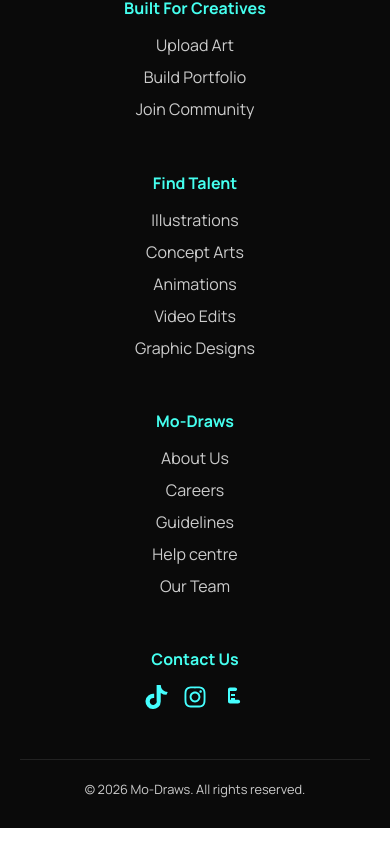
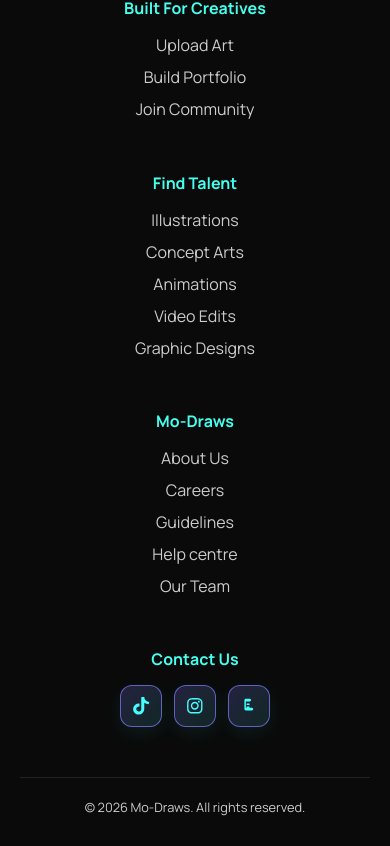
Before and after one commit to tesssie-tech/Mo-draws, a React (Create React App) app: page / in a window 390 px wide. Shown: the part 3284-4130 px from the top of the page. Built offline with nearby package versions, Linux system fonts and the light colour scheme.

Commit message:
Improve dashboard and landing responsiveness plus footer icon styling

```diff
--- a/src/App.js
+++ b/src/App.js
@@ -94,6 +94,9 @@
 
   const handleAuthSuccess = (userData) => {
     const { isNewUser = false, ...safeUserData } = userData;
+    if (isNewUser) {
+      localStorage.removeItem('userAvatar');
+    }
     setUser(safeUserData);
     setIsNewUserSession(Boolean(isNewUser));
     setIsAuthenticated(true);
--- a/src/LandingPage.js
+++ b/src/LandingPage.js
@@ -500,16 +500,106 @@
           {/* 5. Social Media */}
           <div style={{ flex: '1', minWidth: '150px', marginBottom: isMobile ? '10px' : '20px' }}>
             <h4 style={{ color: '#45FFEF', marginBottom: '15px' }}>Contact Us</h4>
-            <div style={{ display: 'flex', gap: '15px', justifyContent: isMobile ? 'center' : 'flex-start' }}>
-              <a href="#" style={{ display: 'inline-flex', alignItems: 'center', justifyContent: 'center', color: '#45FFFF', textDecoration: 'none', cursor: 'pointer', transition: 'color 0.2s' }} onMouseEnter={(e) => e.target.style.color = 'white'} onMouseLeave={(e) => e.target.style.color = '#45FFFF'}>
-                <svg stroke="currentColor" fill="currentColor" strokeWidth="0" viewBox="0 0 448 512" height="1.5em" width="1.5em" xmlns="http://www.w3.org/2000/svg"><path d="M448 209.91a210.06 210.06 0 0 1-122.77-39.25V349.38A162.55 162.55 0 1 1 185 188.31V278.2a74.62 74.62 0 1 0 52.23 50.85V0h88a148.62 148.62 0 0 0 148.62 148.62z"></path></svg>
-              </a>
-              <a href="#" style={{ display: 'inline-flex', alignItems: 'center', justifyContent: 'center', color: '#45FFFF', textDecoration: 'none', cursor: 'pointer', transition: 'color 0.2s' }} onMouseEnter={(e) => e.target.style.color = 'white'} onMouseLeave={(e) => e.target.style.color = '#45FFFF'}>
-                <svg stroke="currentColor" fill="currentColor" strokeWidth="0" viewBox="0 0 448 512" height="1.5em" width="1.5em" xmlns="http://www.w3.org/2000/svg"><path d="M224.1 141c-63.6 0-114.9 51.3-114.9 114.9s51.3 114.9 114.9 114.9S339 319.5 339 255.9 287.7 141 224.1 141zm0 189.6c-41.1 0-74.7-33.5-74.7-74.7s33.5-74.7 74.7-74.7 74.7 33.5 74.7 74.7-33.6 74.7-74.7 74.7zm146.4-194.3c0 14.9-12 26.8-26.8 26.8-14.9 0-26.8-12-26.8-26.8s12-26.8 26.8-26.8 26.8 12 26.8 26.8zm76.1 27.2c-1.7-35.9-9.9-67.7-36.2-93.9-26.2-26.2-58-34.4-93.9-36.2-37-2.1-147.9-2.1-184.9 0-35.8 1.7-67.6 9.9-93.9 36.1s-34.4 58-36.2 93.9c-2.1 37-2.1 147.9 0 184.9 1.7 35.9 9.9 67.7 36.2 93.9s58 34.4 93.9 36.2c37 2.1 147.9 2.1 184.9 0 35.9-1.7 67.7-9.9 93.9-36.2 26.2-26.2 34.4-58 36.2-93.9 2.1-37 2.1-147.8 0-184.8zM398.8 388c-7.8 19.6-22.9 34.7-42.6 42.6-29.5 11.7-99.5 9-132.1 9s-102.7 2.6-132.1-9c-19.6-7.8-34.7-22.9-42.6-42.6-11.7-29.5-9-99.5-9-132.1s-2.6-102.7 9-132.1c7.8-19.6 22.9-34.7 42.6-42.6 29.5-11.7 99.5-9 132.1-9s102.7-2.6 132.1 9c19.6 7.8 34.7 22.9 42.6 42.6 11.7 29.5 9 99.5 9 132.1s2.7 102.7-9 132.1z"></path></svg>
-              </a>
-              <a href="#" style={{ display: 'inline-flex', alignItems: 'center', justifyContent: 'center', color: '#45FFFF', textDecoration: 'none', cursor: 'pointer', transition: 'color 0.2s' }} onMouseEnter={(e) => e.target.style.color = 'white'} onMouseLeave={(e) => e.target.style.color = '#45FFFF'}>
-                <svg stroke="currentColor" fill="currentColor" strokeWidth="0" viewBox="0 0 24 24" height="1.5em" width="1.5em" xmlns="http://www.w3.org/2000/svg"><path d="M13.46 6c.73-.12 1.45-.88 1.66-1.6.15-1.08-1.09-2-2.12-2H8c-1.1 0-2 .9-2 2v12c0 1.1.9 2 2 2h8c1.03 0 2.27-.92 2.12-2-.21-.72-.93-1.48-1.66-1.6-.27-.04-.54-.04-.81-.04H8V6h5.46zM9 9h4v2H9V9zm4 4H9v2h4v-2z"></path></svg>
-              </a>
+            <div style={{ display: 'flex', gap: '12px', justifyContent: isMobile ? 'center' : 'flex-start' }}>
+              <button
+                type="button"
+                aria-label="TikTok"
+                onClick={() => showToast('TikTok link coming soon.')}
+                style={{
+                  width: '42px',
+                  height: '42px',
+                  display: 'inline-flex',
+                  alignItems: 'center',
+                  justifyContent: 'center',
+                  color: '#45FFFF',
+                  background: 'linear-gradient(135deg, rgba(133,122,255,0.22), rgba(69,255,239,0.12))',
+                  border: '1px solid rgba(133,122,255,0.7)',
+                  borderRadius: '12px',
+                  cursor: 'pointer',
+                  transition: 'all 0.2s ease',
+                  boxShadow: '0 6px 18px rgba(69,255,239,0.08)'
+                }}
+                onMouseEnter={(e) => {
+                  e.currentTarget.style.color = 'white';
+                  e.currentTarget.style.borderColor = '#45FFEF';
+                  e.currentTarget.style.transform = 'translateY(-2px)';
+                  e.currentTarget.style.boxShadow = '0 10px 24px rgba(69,255,239,0.2)';
+                }}
+                onMouseLeave={(e) => {
+                  e.currentTarget.style.color = '#45FFFF';
+                  e.currentTarget.style.borderColor = 'rgba(133,122,255,0.7)';
+                  e.currentTarget.style.transform = 'translateY(0)';
+                  e.currentTarget.style.boxShadow = '0 6px 18px rgba(69,255,239,0.08)';
+                }}
+              >
+                <svg stroke="currentColor" fill="currentColor" strokeWidth="0" viewBox="0 0 448 512" height="1.1em" width="1.1em" xmlns="http://www.w3.org/2000/svg"><path d="M448 209.91a210.06 210.06 0 0 1-122.77-39.25V349.38A162.55 162.55 0 1 1 185 188.31V278.2a74.62 74.62 0 1 0 52.23 50.85V0h88a148.62 148.62 0 0 0 148.62 148.62z"></path></svg>
+              </button>
+              <button
+                type="button"
+                aria-label="Instagram"
+                onClick={() => showToast('Instagram link coming soon.')}
+                style={{
+                  width: '42px',
+                  height: '42px',
+                  display: 'inline-flex',
+                  alignItems: 'center',
+                  justifyContent: 'center',
+                  color: '#45FFFF',
+                  background: 'linear-gradient(135deg, rgba(133,122,255,0.22), rgba(69,255,239,0.12))',
+                  border: '1px solid rgba(133,122,255,0.7)',
+                  borderRadius: '12px',
+                  cursor: 'pointer',
+                  transition: 'all 0.2s ease',
+                  boxShadow: '0 6px 18px rgba(69,255,239,0.08)'
+                }}
+                onMouseEnter={(e) => {
+                  e.currentTarget.style.color = 'white';
+                  e.currentTarget.style.borderColor = '#45FFEF';
+                  e.currentTarget.style.transform = 'translateY(-2px)';
+                  e.currentTarget.style.boxShadow = '0 10px 24px rgba(69,255,239,0.2)';
+                }}
+                onMouseLeave={(e) => {
+                  e.currentTarget.style.color = '#45FFFF';
+                  e.currentTarget.style.borderColor = 'rgba(133,122,255,0.7)';
+                  e.currentTarget.style.transform = 'translateY(0)';
+                  e.currentTarget.style.boxShadow = '0 6px 18px rgba(69,255,239,0.08)';
+                }}
+              >
+                <svg stroke="currentColor" fill="currentColor" strokeWidth="0" viewBox="0 0 448 512" height="1.1em" width="1.1em" xmlns="http://www.w3.org/2000/svg"><path d="M224.1 141c-63.6 0-114.9 51.3-114.9 114.9s51.3 114.9 114.9 114.9S339 319.5 339 255.9 287.7 141 224.1 141zm0 189.6c-41.1 0-74.7-33.5-74.7-74.7s33.5-74.7 74.7-74.7 74.7 33.5 74.7 74.7-33.6 74.7-74.7 74.7zm146.4-194.3c0 14.9-12 26.8-26.8 26.8-14.9 0-26.8-12-26.8-26.8s12-26.8 26.8-26.8 26.8 12 26.8 26.8zm76.1 27.2c-1.7-35.9-9.9-67.7-36.2-93.9-26.2-26.2-58-34.4-93.9-36.2-37-2.1-147.9-2.1-184.9 0-35.8 1.7-67.6 9.9-93.9 36.1s-34.4 58-36.2 93.9c-2.1 37-2.1 147.9 0 184.9 1.7 35.9 9.9 67.7 36.2 93.9s58 34.4 93.9 36.2c37 2.1 147.9 2.1 184.9 0 35.9-1.7 67.7-9.9 93.9-36.2 26.2-26.2 34.4-58 36.2-93.9 2.1-37 2.1-147.8 0-184.8zM398.8 388c-7.8 19.6-22.9 34.7-42.6 42.6-29.5 11.7-99.5 9-132.1 9s-102.7 2.6-132.1-9c-19.6-7.8-34.7-22.9-42.6-42.6-11.7-29.5-9-99.5-9-132.1s-2.6-102.7 9-132.1c7.8-19.6 22.9-34.7 42.6-42.6 29.5-11.7 99.5-9 132.1-9s102.7-2.6 132.1 9c19.6 7.8 34.7 22.9 42.6 42.6 11.7 29.5 9 99.5 9 132.1s2.7 102.7-9 132.1z"></path></svg>
+              </button>
+              <button
+                type="button"
+                aria-label="Design profile"
+                onClick={() => showToast('Profile link coming soon.')}
+                style={{
+                  width: '42px',
+                  height: '42px',
+                  display: 'inline-flex',
+                  alignItems: 'center',
+                  justifyContent: 'center',
+                  color: '#45FFFF',
+                  background: 'linear-gradient(135deg, rgba(133,122,255,0.22), rgba(69,255,239,0.12))',
+                  border: '1px solid rgba(133,122,255,0.7)',
+                  borderRadius: '12px',
+                  cursor: 'pointer',
+                  transition: 'all 0.2s ease',
+                  boxShadow: '0 6px 18px rgba(69,255,239,0.08)'
+                }}
+                onMouseEnter={(e) => {
+                  e.currentTarget.style.color = 'white';
+                  e.currentTarget.style.borderColor = '#45FFEF';
+                  e.currentTarget.style.transform = 'translateY(-2px)';
+                  e.currentTarget.style.boxShadow = '0 10px 24px rgba(69,255,239,0.2)';
+                }}
+                onMouseLeave={(e) => {
+                  e.currentTarget.style.color = '#45FFFF';
+                  e.currentTarget.style.borderColor = 'rgba(133,122,255,0.7)';
+                  e.currentTarget.style.transform = 'translateY(0)';
+                  e.currentTarget.style.boxShadow = '0 6px 18px rgba(69,255,239,0.08)';
+                }}
+              >
+                <svg stroke="currentColor" fill="currentColor" strokeWidth="0" viewBox="0 0 24 24" height="1.1em" width="1.1em" xmlns="http://www.w3.org/2000/svg"><path d="M13.46 6c.73-.12 1.45-.88 1.66-1.6.15-1.08-1.09-2-2.12-2H8c-1.1 0-2 .9-2 2v12c0 1.1.9 2 2 2h8c1.03 0 2.27-.92 2.12-2-.21-.72-.93-1.48-1.66-1.6-.27-.04-.54-.04-.81-.04H8V6h5.46zM9 9h4v2H9V9zm4 4H9v2h4v-2z"></path></svg>
+              </button>
             </div>
           </div>
 
```
Also changed, not shown: src/DashboardPage.js.
